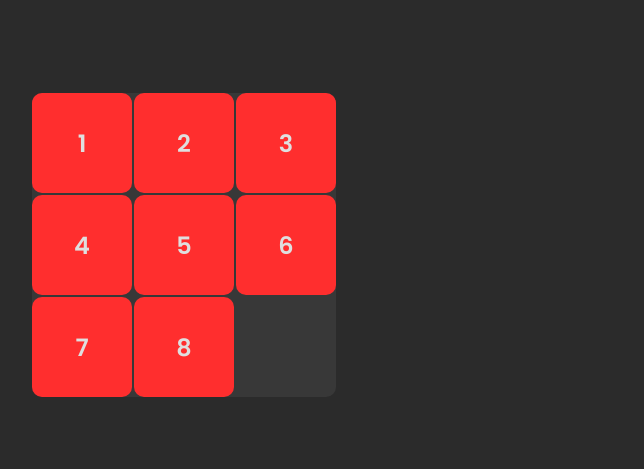
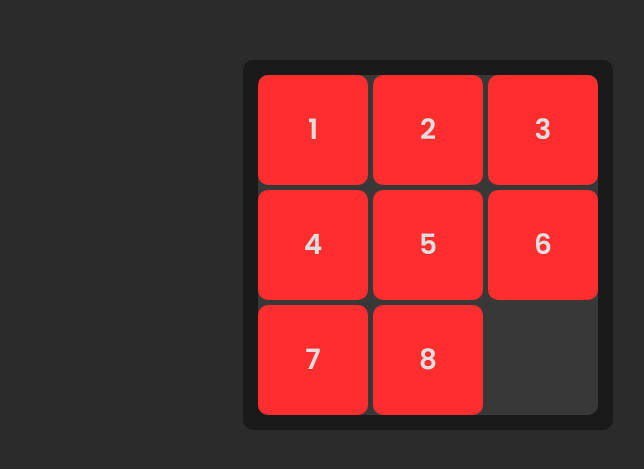
Before and after one commit to jAnubhav/OctoSolve, a React (Vite) app: page / in a window 1280 px wide. Shown: the part 155-624 px from the top of the page, without its empty margins (212-856 px from the left). Built offline with nearby package versions, Linux system fonts and the light colour scheme; a web font is replaced by a local one.

Commit message:
keyboard done clickable not working

```diff
--- a/src/App.jsx
+++ b/src/App.jsx
@@ -7,8 +7,7 @@ import "./css/App.css"
 const App = () => {
     return (
         <section className="d-flex" id="container">
-            <section><Grid /></section>
-            <section></section>
+            <section className="br-10" id="grid-container"> <Grid /> </section>
         </section>
     )
 };
--- a/src/components/Grid.jsx
+++ b/src/components/Grid.jsx
@@ -4,33 +4,34 @@ import "./css/Grid.css";
 
 const Grid = () => {
     const grid = [[1, 2, 3], [4, 5, 6], [7, 8, -1]];
-    const cells = [], states = []; let blank = [2, 2];
+    const cells = [], states = [], arw = { "U": 0, "D": 1, "L": 2, "R": 3 };
 
-    const y = [1, -1, 0, 0], x = [0, 0, 1, -1];
-    const arw = { "U": 0, "D": 1, "L": 2, "R": 3 };
+    const y = [1, -1, 0, 0], x = [0, 0, 1, -1]; let blk = [2, 2];
+    const size = 110, mar = 5, dis = size + mar, fit = size * 3 + mar * 2;
 
-    useEffect(() => {
-        const handleEvent = ind => {
-            const r = blank[0] + y[ind], c = blank[1] + x[ind];
-            if (r < 0 || c < 0 || 2 < r || 2 < c) return;
+    const handleEvent = ind => {
+        let r = blk[0] + y[ind], c = blk[1] + x[ind];
 
-            states[grid[r][c] - 1][1]({ top: blank[0] * 102, left: blank[1] * 102 });
-            grid[blank[0]][blank[1]] = grid[r][c]; blank = [r, c]; grid[r][c] = -1;
-        };
+        if (0 <= r && r <= 2 && 0 <= c && c <= 2) {
+            states[grid[r][c] - 1][1]({ top: blk[0] * dis, left: blk[1] * dis });
+            grid[blk[0]][blk[1]] = grid[r][c]; blk = [r, c]; grid[r][c] = -1;
+        }
+    };
 
-        window.addEventListener("keydown", e => {
-            let s = e.key; if (s.startsWith("Arrow")) handleEvent(arw[s.charAt(5)]);
-        });
-    }, []);
+    useEffect(() => window.addEventListener("keydown", event => {
+        let s = event.key; if (s.startsWith("Arrow")) handleEvent(arw[s.charAt(5)]);
+    }), []);
 
-    for (let i = 0; i < 3; i++) for (let j = 0; j < 3; j++) {
-        let state = useState({ top: i * 102, left: j * 102 });
+    for (let i = 0; i < 3; i++) for (let j = 0; j < 3; j++) if (i * 3 + j != 8) {
+        let state = useState({ top: i * dis, left: j * dis }); states.push(state);
 
         cells.push(<div key={i * 3 + j} className="d-flex jc-cen br-10 cell"
-            style={state[0]}>{i * 3 + j + 1}</div>); states.push(state);
-    } cells.pop(); states.pop();
+            style={{ width: size, ...state[0] }}>{i * 3 + j + 1}</div>);
+    }
 
-    return (<section id="main-grid" className="d-flex br-10">{cells}</section>);
+    return (
+        <div id="grid" className="d-flex br-10" style={{ width: fit }}>{cells}</div>
+    );
 };
 
 export default Grid;
--- a/src/components/css/Grid.css
+++ b/src/components/css/Grid.css
@@ -1,17 +1,17 @@
-#main-grid {
+#grid {
     position: relative;
-    width: 304px;
     aspect-ratio: 1;
     background: var(--dark3);
 }
 
 .cell {
     position: absolute;
-    width: 100px;
     aspect-ratio: 1;
     background: #ff2e2e;
 
-    font-size: 1.5em;
+    font-size: 1.75em;
     font-weight: 600;
     color: var(--light2);
+
+    transition: .3s;
 }
--- a/src/css/App.css
+++ b/src/css/App.css
@@ -3,3 +3,8 @@
     height: 100dvh;
     background: var(--dark2);
 }
+
+#grid-container {
+    padding: 15px;
+    background: var(--dark1);
+}
```
